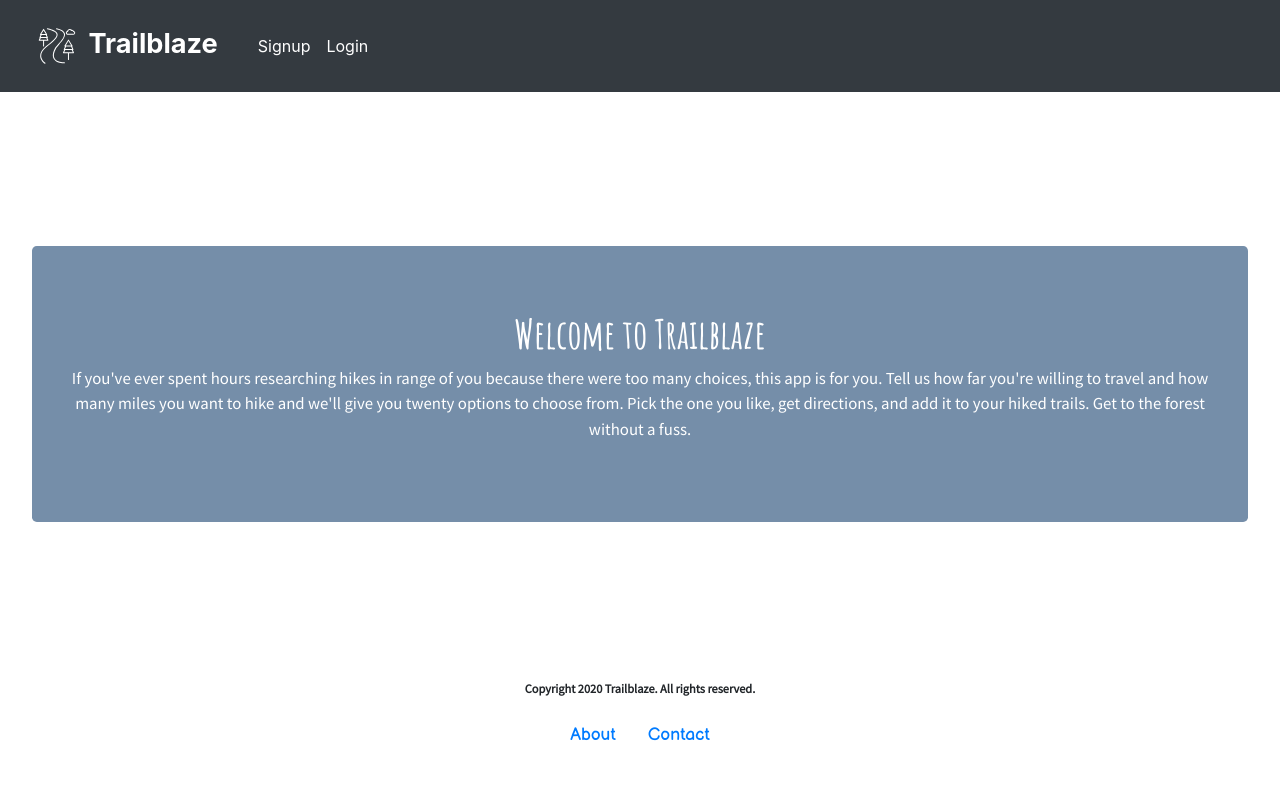
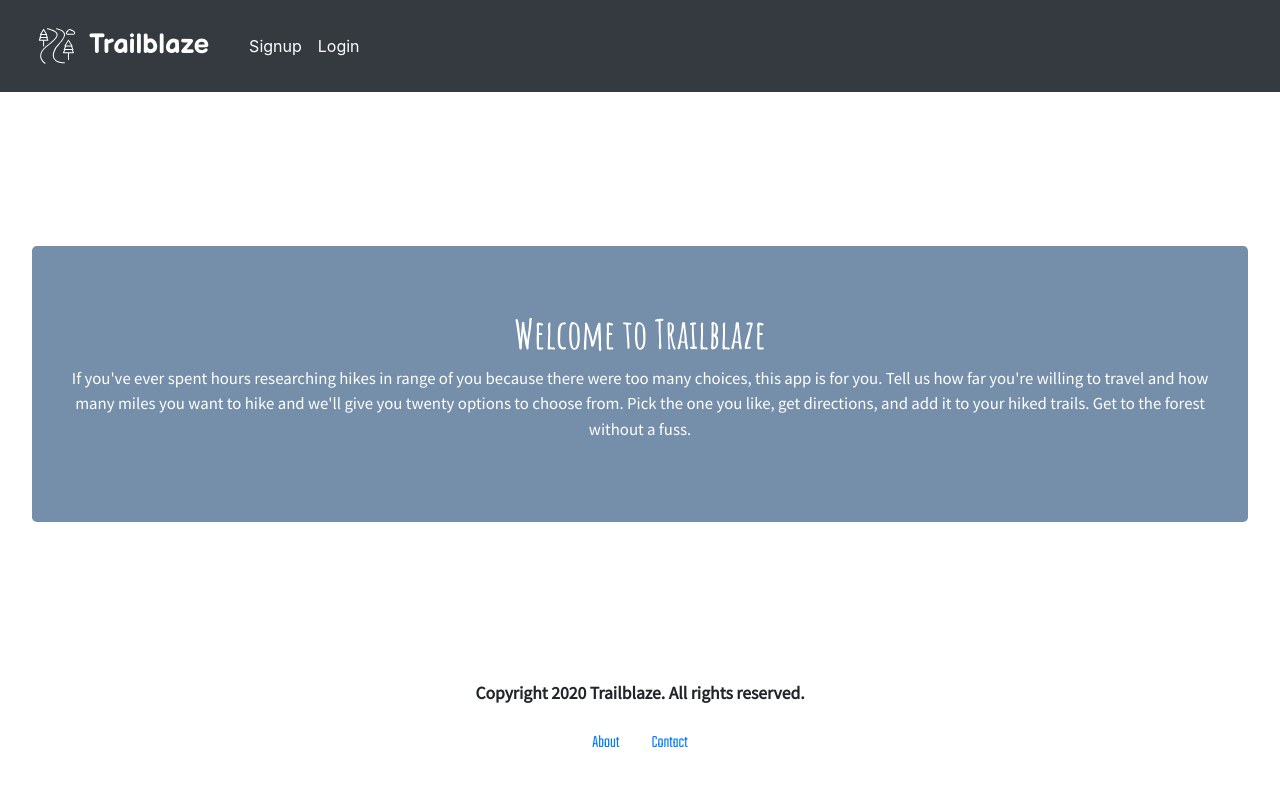
Before and after one commit to smitham50/trailblaze-frontend, a React (Create React App) app: page /#/ in a window 1280 px wide. Shown: the top 786 px of the page. Built offline with nearby package versions, Linux system fonts and the light colour scheme.

Commit message:
switch navigation and landing to styled components

```diff
--- a/package.json
+++ b/package.json
@@ -21,7 +21,8 @@
     "react-redux": "^7.2.1",
     "react-router-dom": "^5.2.0",
     "react-scripts": "3.4.3",
-    "redux": "^4.0.5"
+    "redux": "^4.0.5",
+    "styled-components": "^5.3.0"
   },
   "scripts": {
     "predeploy": "yarn run build",
--- a/src/Components/Landing.js
+++ b/src/Components/Landing.js
@@ -1,19 +1,33 @@
 import React from 'react';
 import { Jumbotron } from 'react-bootstrap';
-import '../Stylesheets/Landing.css';
+import styled from 'styled-components';
+
+const Header = styled.h1`
+    font-family: Amatic SC, cursive;
+`;
+
+const Paragraph = styled.p`
+    font-size: .7em;
+    font-family: Source Sans Pro, sans-serif;
+`;
+
+const JumbotronMod = styled(Jumbotron)`
+    background-color: #758ea9;
+    color: white;
+`;
 
 
 const Landing = (props) => {
     return (
-            <Jumbotron className="jumbotron-mod">
-                <h1 className="headline">Welcome to Trailblaze</h1>
-                <p className="subtext">
+            <JumbotronMod>
+                <Header>Welcome to Trailblaze</Header>
+                <Paragraph>
                     If you've ever spent hours researching hikes in range of you because there were too many choices, this app is for you.
                     Tell us how far you're willing to travel and how many miles you want to hike and we'll give you twenty options
                     to choose from. Pick the one you like, get directions, and add it to your hiked trails.
                     Get to the forest without a fuss.
-            </p>
-            </Jumbotron>
+                </Paragraph>
+            </JumbotronMod>
     )
 }
 
--- a/src/Components/Navigation.js
+++ b/src/Components/Navigation.js
@@ -3,11 +3,34 @@
 import { Link } from 'react-router-dom';
 import { connect } from 'react-redux';
 import axios from 'axios';
-import '../Stylesheets/Navbar.css';
+import styled from 'styled-components';
+
+const NavWrapper = styled.div`
+    & .navbar-link {
+        text-decoration: none;
+    }
+    & .navbar-dark .navbar-nav .nav-link {
+        color: white;
+        transition: .3s;
+    }
+    & .mr-auto a {
+        margin: 0 1em;
+    }
+`;
+
+const NavbarBrand = styled(Navbar.Brand)`
+    font-size: 1.7em;
+    font-weight: 700;
+    font-family: Balsamiq Sans, cursive;
+`;
+
+const BrandImage = styled.img`
+    height: 50px;
+    width: 50px;
+`;
 
 
 const Navigation = (props) => {
-
     const handleLogout = async () => {
         localStorage.clear();
 
@@ -21,11 +44,12 @@
     };
 
     return (
-        <Navbar bg="dark" variant="dark" expand="lg" fixed="top" className="navbar-mod" collapseOnSelect>
+        <NavWrapper>
+            <Navbar bg="dark" variant="dark" expand="lg" fixed="top" collapseOnSelect>
                 <Nav.Link as={Link} eventKey="1" to="/">
-                <Navbar.Brand>
-                        <img src={process.env.PUBLIC_URL + "/noun_Trail_2056927.svg"} alt="brand" width="30px" height="30px" loading="lazy" />   Trailblaze
-                </Navbar.Brand>
+                    <NavbarBrand>
+                        <BrandImage src={process.env.PUBLIC_URL + "/noun_Trail_2056927.svg"} alt="brand" loading="lazy" />   Trailblaze
+                </NavbarBrand>
                 </Nav.Link>
                 <Navbar.Toggle aria-controls="basic-navbar-nav" />
                 <Navbar.Collapse id="basic-navbar-nav">
@@ -33,21 +57,23 @@
                         {
                             props.currentUserData.logged_in
                                 ?
-                                <Fragment>
+                                <>
                                     <Nav.Link as={Link} eventKey="2" to="/trailsearch">Find a Trail</Nav.Link>
                                     <Nav.Link as={Link} eventKey="3" to="/myhikes">My Favorite Hikes</Nav.Link>
                                     <Nav.Link as={Link} eventKey="4" to="/account">Account</Nav.Link>
                                     <Nav.Link as={Link} eventKey="5" to="/" onClick={handleLogout}>Logout {props.currentUserData.user.username}</Nav.Link>
-                                </Fragment>
+                                </>
                                 :
-                                <Fragment>
+                                <>
                                     <Nav.Link as={Link} eventKey="6" to="/signup">Signup</Nav.Link>
                                     <Nav.Link as={Link} eventKey="7" to="/login">Login</Nav.Link>
-                                </Fragment>
+                                </>
                         }
                     </Nav>
                 </Navbar.Collapse>
             </Navbar>
+        </NavWrapper>
+
     );
 };
 
--- a/src/Stylesheets/Landing.css
+++ /dev/null
@@ -1,14 +0,0 @@
-.landing-body {
-  height: 100vh;
-  width: 100vw;
-}
-
-.jumbotron-mod {
-  background-color: #758ea9;
-  color: white;
-
-}
-
-p {
-  font-size: .7em;
-}
--- a/src/Stylesheets/Navbar.css
+++ /dev/null
@@ -1,28 +0,0 @@
-.navbar-mod {
-    font-size: 1em;
-}
-
-.navbar-link {
-    text-decoration: none;
-    font-family: 'Balsamiq Sans', cursive;
-}
-
-
-nav img {
-    height: 50px;
-    width: 50px;
-}
-
-.navbar-brand {
-    font-size: 1.7em;
-    font-weight: 700;
-}
-
-.mr-auto a {
-    margin: 0 1em;
-}
-
-.navbar-dark .navbar-nav .nav-link {
-    color: white;
-    transition: .3s;
-}
```
Also changed, not shown: 1 other file (tests, documents, lock files or other folders). Lines whose indentation alone changed are shown as unchanged.
